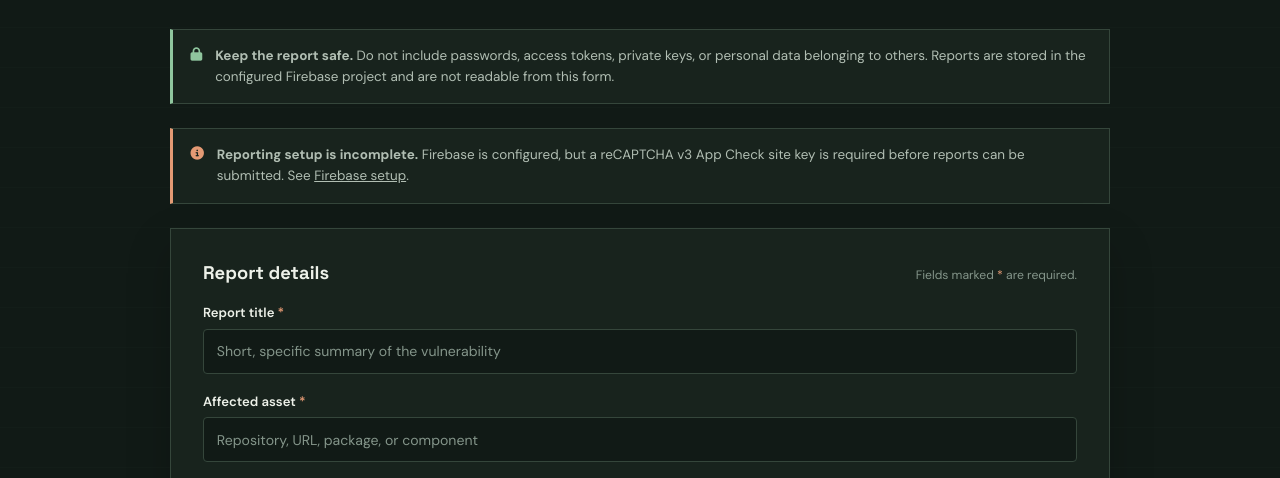
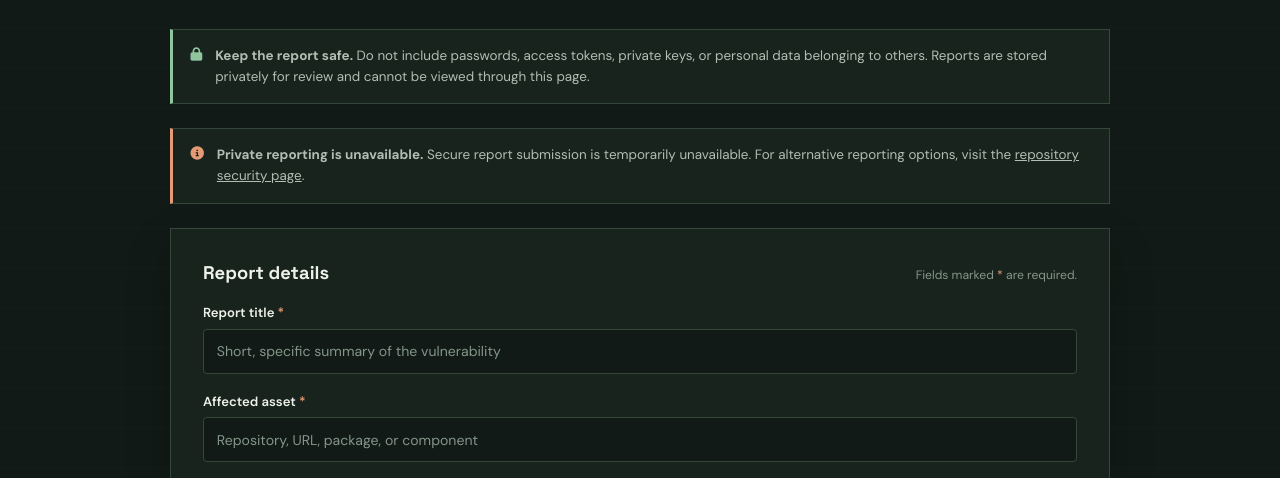
Before and after one commit to drjoeycadieux/githubExplorer, a website: page vulnerability-report.html in a window 1280 px wide. Shown: the part 296-774 px from the top of the page. Drawn offline with nearby package versions, Linux system fonts and the light colour scheme.

Commit message:
Update vulnerability report messaging for clarity and security status

```diff
--- a/vulnerability-report.html
+++ b/vulnerability-report.html
@@ -599,18 +599,18 @@
         <div>
           <strong>Keep the report safe.</strong> Do not include passwords,
           access tokens, private keys, or personal data belonging to others.
-          Reports are stored in the configured Firebase project and are not
-          readable from this form.
+          Reports are stored privately for review and cannot be viewed through
+          this page.
         </div>
       </div>
 
       <div id="setupNotice" class="setup-note" role="status" hidden>
         <i class="fa-solid fa-circle-info" aria-hidden="true"></i>
         <div>
-          <strong>Reporting setup is incomplete.</strong>
-          <span id="setupMessage">A site maintainer must configure Firebase and App Check.</span>
-          See
-          <a href="FIREBASE_SETUP.md">Firebase setup</a>.
+          <strong>Private reporting is unavailable.</strong>
+          <span id="setupMessage">Secure report submission is temporarily unavailable.</span>
+          For alternative reporting options, visit the
+          <a href="https://github.com/drjoeycadieux/githubExplorer/security" target="_blank" rel="noopener noreferrer">repository security page</a>.
         </div>
       </div>
 
@@ -811,16 +811,14 @@
           reportsCollection = collection(getFirestore(app), 'vulnerabilityReports');
           submitButton.disabled = false;
         } catch (error) {
-          console.error('Firebase reporting initialization failed:', error?.code || 'unknown');
+          console.error('Secure report setup failed:', error?.code || 'unknown');
           setupNotice.hidden = false;
-          setupMessage.textContent = 'Firebase reporting could not initialize. Check the Firebase and App Check settings.';
+          setupMessage.textContent = 'Secure report submission could not be initialized. Please try again later.';
           setStatus('Secure reporting could not be initialized. Please try again later.', 'error');
         }
       } else {
         setupNotice.hidden = false;
-        setupMessage.textContent = firebaseConfigReady
-          ? 'Firebase is configured, but a reCAPTCHA v3 App Check site key is required before reports can be submitted.'
-          : 'Add the Firebase web app settings and a reCAPTCHA v3 App Check site key before reports can be submitted.';
+        setupMessage.textContent = 'Secure report submission is temporarily unavailable.';
       }
 
       form.addEventListener('submit', async (event) => {
```
